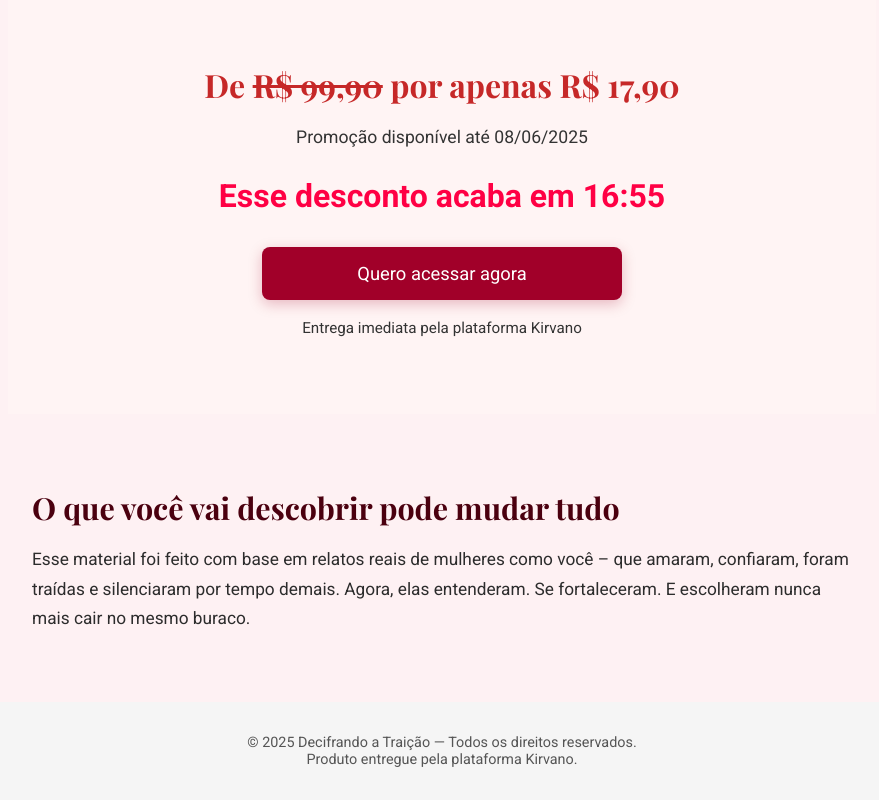
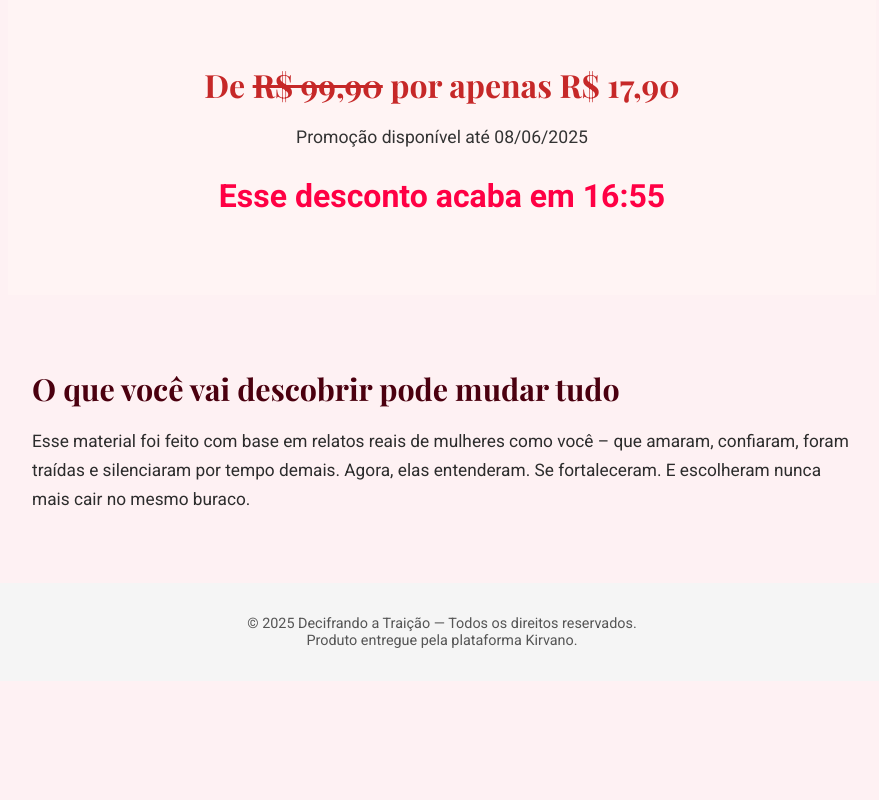
Before and after one commit to theoutlierghost/PV-CLRDRT, a plain HTML site: page index.html in a window 1280 px wide. Shown: the part 2701-3501 px from the top of the page, without its empty margins (198-1077 px from the left). After the commit the page ends 3382 px from the top, so only its background shows below. Drawn offline with nearby package versions, Linux system fonts and the light colour scheme.

Commit message:
Update index.html

```diff
--- a/index.html
+++ b/index.html
@@ -113,11 +113,6 @@
   document.getElementById('data-hoje').textContent = dataFormatada;
 </script>
     </div>
-
-    <a href="https://pay.kirvano.com/79ced48d-1aa1-475a-93f5-37dfae2b2b7c" class="cta-button">
-      Quero acessar agora
-    </a>
-    <p style="margin-top:1rem;font-size:.95rem">Entrega imediata pela plataforma Kirvano</p>
   </section>
 
   <!-- ===== Resto do conteúdo (mantido) ===== -->
```
